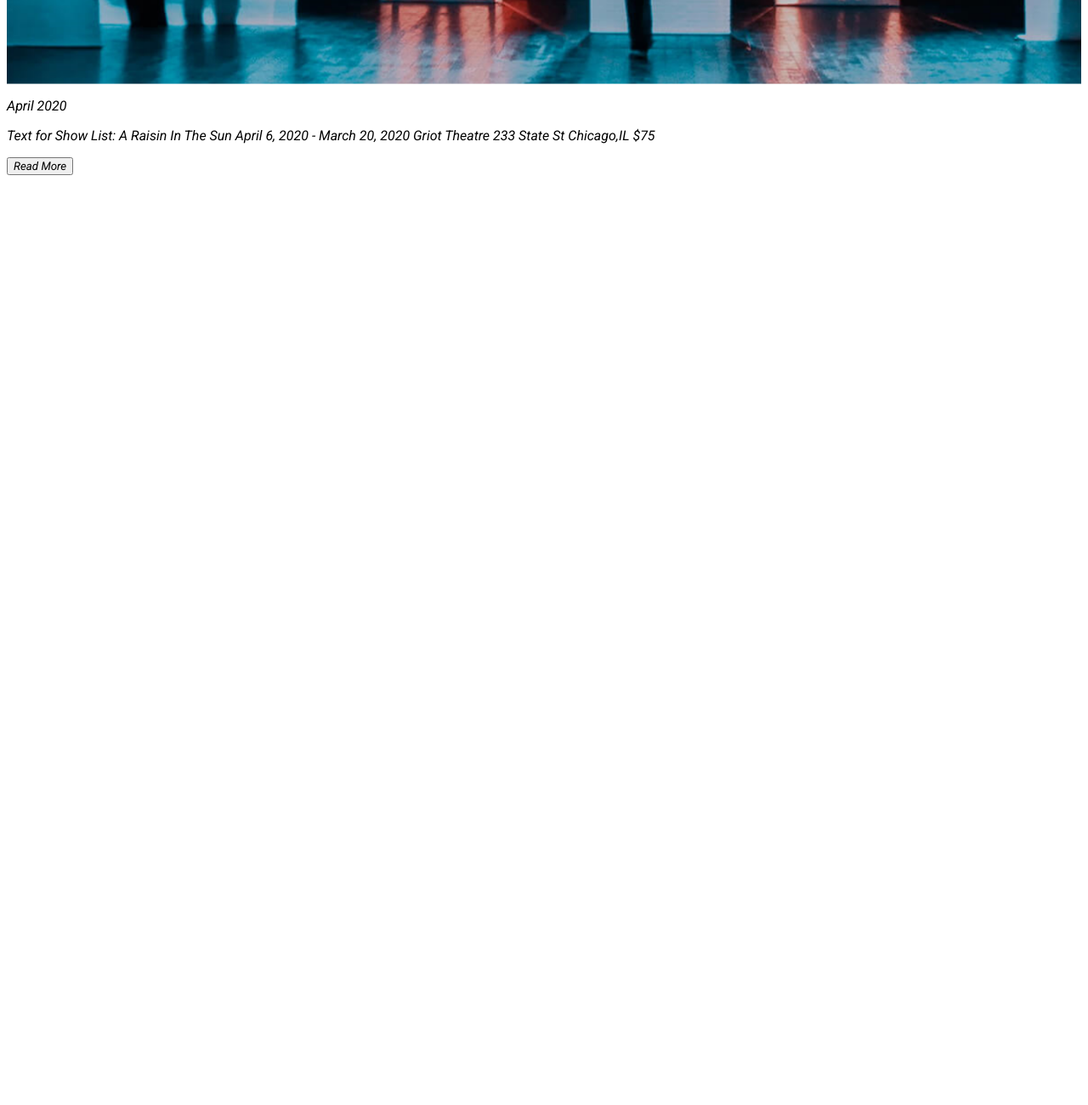
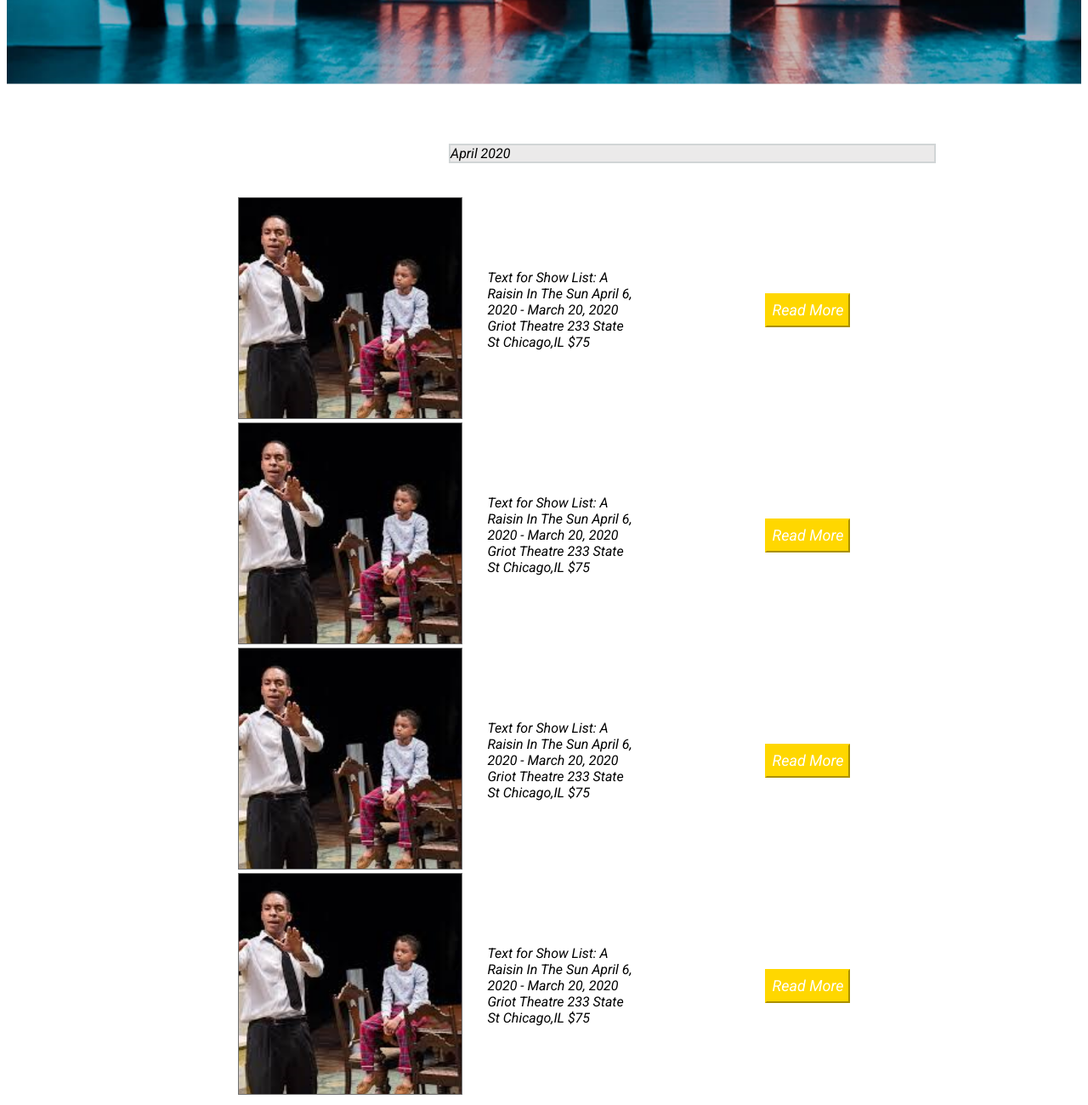
Before and after one commit to daguilar87/homework-day2, a plain HTML site: page index.html in a window 1280 px wide. Shown: the part 779-2079 px from the top of the page at 85% size. Before the commit the page ends 993 px from the top, so only its background shows below. Drawn offline with Linux system fonts and the light colour scheme.

Commit message:
update 2

```diff
--- a/css/main.css
+++ b/css/main.css
@@ -85,3 +85,50 @@ nav a:visited{
 *{
     font-family: 'Roboto', sans-serif;
 }
+.flexbox-item-date{
+    display: flex;
+    justify-content: center;
+    width: 100%;
+}
+
+/* .button{
+    background-color: darkgoldenrod;
+} */
+
+.date{
+    width: 45%;
+    background-color: rgba(196, 194, 194, 0.336);
+    margin-left: 520px;
+    margin-top: 70px;
+    margin-bottom: 40px;
+}
+
+.flexbox-container{
+display: flex;
+justify-content: center;
+align-items: center;
+width: 100%;
+
+}
+
+.flexbox-container1{
+    display: flex;
+    justify-content: center;
+    align-items: center;
+    width: 30%;
+}
+
+.flexbox-item2{
+    width: 14%;
+    justify-content: center;
+    margin-left: 30px;
+    margin-right: 150px;
+}
+
+.button{
+    color: white;
+    background-color: gold;
+    font-size: large;
+    height: 40px;
+    border-color: gold;
+}
--- a/index.html
+++ b/index.html
@@ -34,20 +34,83 @@
             </div>
         </div>
     </div>
+    <div class="container-date">
+
+        <p class="date" style="border: 2px solid rgb(209, 213, 214);">April 2020</p>
+    </div>
+    </section>
+    </div>
     <div class="container">
         <section class="flexbox-container">
-            <div class="flexbox-item-date">
-                <p>April 2020</p>
+            <div class="flexbox-item flexbox-item1">
+                <img src="../images/pic.png">
             </div>
-            <div class="flexbox-item">
+            <div class="flexbox-item flexbox-item2">
                 <p>Text for Show List:
                     A Raisin In The Sun
                     April 6, 2020 - March 20, 2020
                     Griot Theatre 233 State St Chicago,IL
                     $75</p>
+            </div>
+            <div class="flexbox-item flexbox-item3">
                 <button type="button" class="button">Read More</button>
             </div>
         </section>
+        </section>
+    </div>
+    <div class="container">
+        <section class="flexbox-container">
+            <div class="flexbox-item flexbox-item1">
+                <img src="../images/pic.png">
+            </div>
+            <div class="flexbox-item flexbox-item2">
+                <p>Text for Show List:
+                    A Raisin In The Sun
+                    April 6, 2020 - March 20, 2020
+                    Griot Theatre 233 State St Chicago,IL
+                    $75</p>
+            </div>
+            <div class="flexbox-item flexbox-item3">
+                <button type="button" class="button">Read More</button>
+            </div>
+        </section>
+        </section>
+    </div>
+    <div class="container">
+        <section class="flexbox-container">
+            <div class="flexbox-item flexbox-item1">
+                <img src="../images/pic.png">
+            </div>
+            <div class="flexbox-item flexbox-item2">
+                <p>Text for Show List:
+                    A Raisin In The Sun
+                    April 6, 2020 - March 20, 2020
+                    Griot Theatre 233 State St Chicago,IL
+                    $75</p>
+            </div>
+            <div class="flexbox-item flexbox-item3">
+                <button type="button" class="button">Read More</button>
+            </div>
+        </section>
+        </section>
+    </div>
+    <div class="container">
+        <section class="flexbox-container">
+            <div class="flexbox-item flexbox-item1">
+                <img src="../images/pic.png">
+            </div>
+            <div class="flexbox-item flexbox-item2">
+                <p>Text for Show List:
+                    A Raisin In The Sun
+                    April 6, 2020 - March 20, 2020
+                    Griot Theatre 233 State St Chicago,IL
+                    $75</p>
+            </div>
+            <div class="flexbox-item flexbox-item3">
+                <button type="button" class="button">Read More</button>
+            </div>
+        </section>
+
     </div>
 </body>
 
```
Also changed, not shown: images/pic.png (renamed from images/a-raisin-in-the-sun-theater-1.png).
